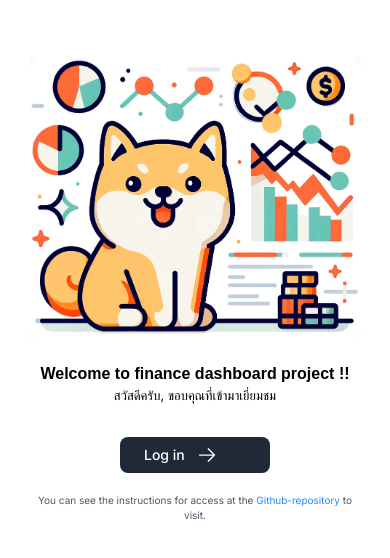
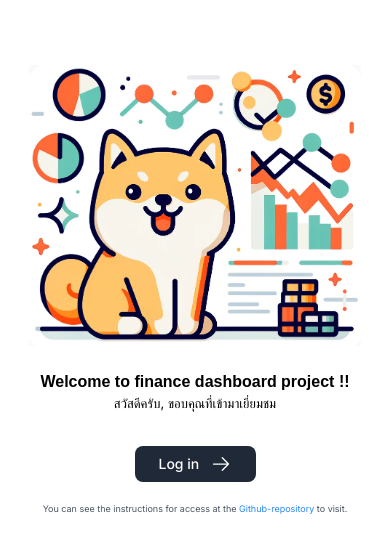
Before and after one commit to Aidogpon/Fullstack-finance-dashboard, a Next.js app: page / in a window 390 px wide. Shown: the part 120-678 px from the top of the page. Built offline with nearby package versions, Linux system fonts and the light colour scheme; a web font is replaced by a local one.

Commit message:
edit responsive for landing page

```diff
--- a/app/(Frontend)/page.tsx
+++ b/app/(Frontend)/page.tsx
@@ -35,14 +35,14 @@ export default function Page() {
               <div className="mt-5 flex w-full justify-center xl:mt-10">
                 <Link
                   href="/dashboard"
-                  className="mt-3 flex w-[150px] items-center gap-3 rounded-lg bg-gray-800 px-6 py-2 text-sm font-medium text-white transition-colors hover:bg-gray-700 md:text-base"
+                  className="mt-3 flex w-[121px] items-center gap-3 rounded-lg bg-gray-800 px-6 py-2 text-sm font-medium text-white transition-colors hover:bg-gray-700 md:text-base lg:w-[135px] xl:w-[150px]"
                 >
                   <span>Log in</span> <ArrowRightIcon className="w-5 md:w-6" />
                 </Link>
               </div>
 
               <div className="mt-5 flex w-full justify-center">
-                <p className="text-center text-[10px] text-gray-600 xl:text-[11px]">
+                <p className="text-center text-[9px] text-gray-600 xl:text-[11px]">
                   You can see the instructions for access at the{' '}
                   <Link
                     href="https://github.com/Aidogpon/Nextjs-finance-dashboard"
```
